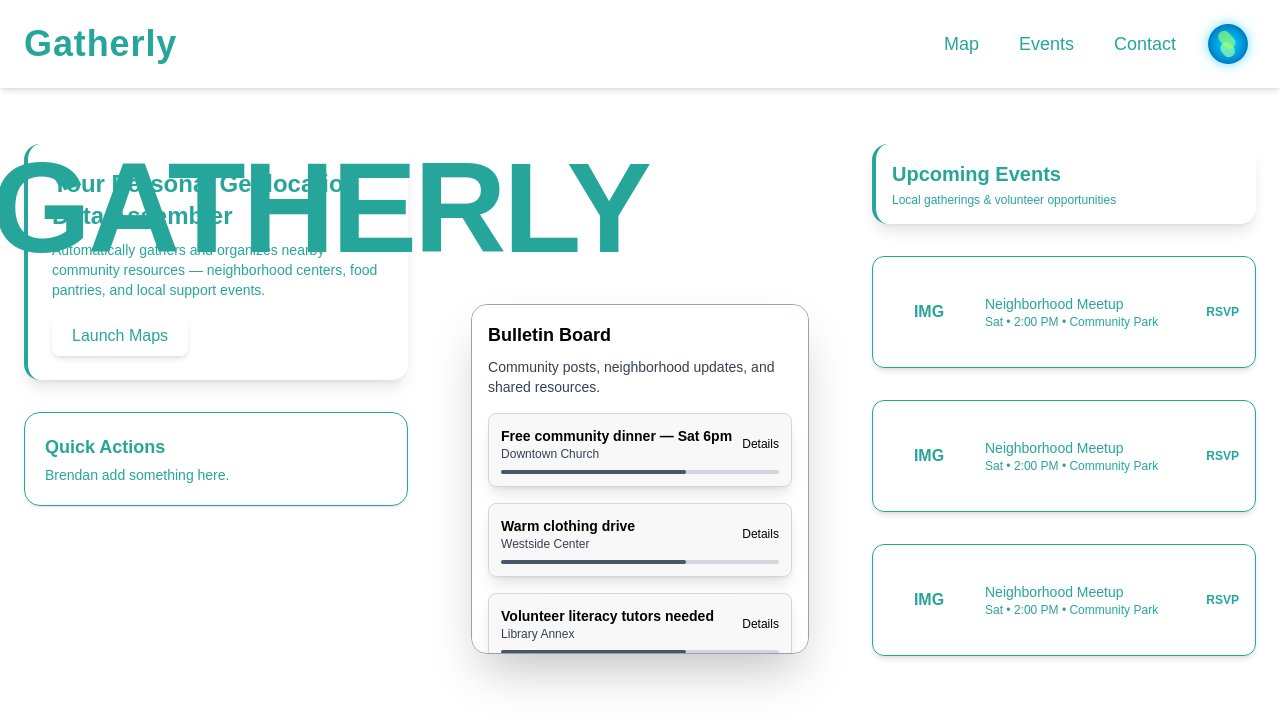
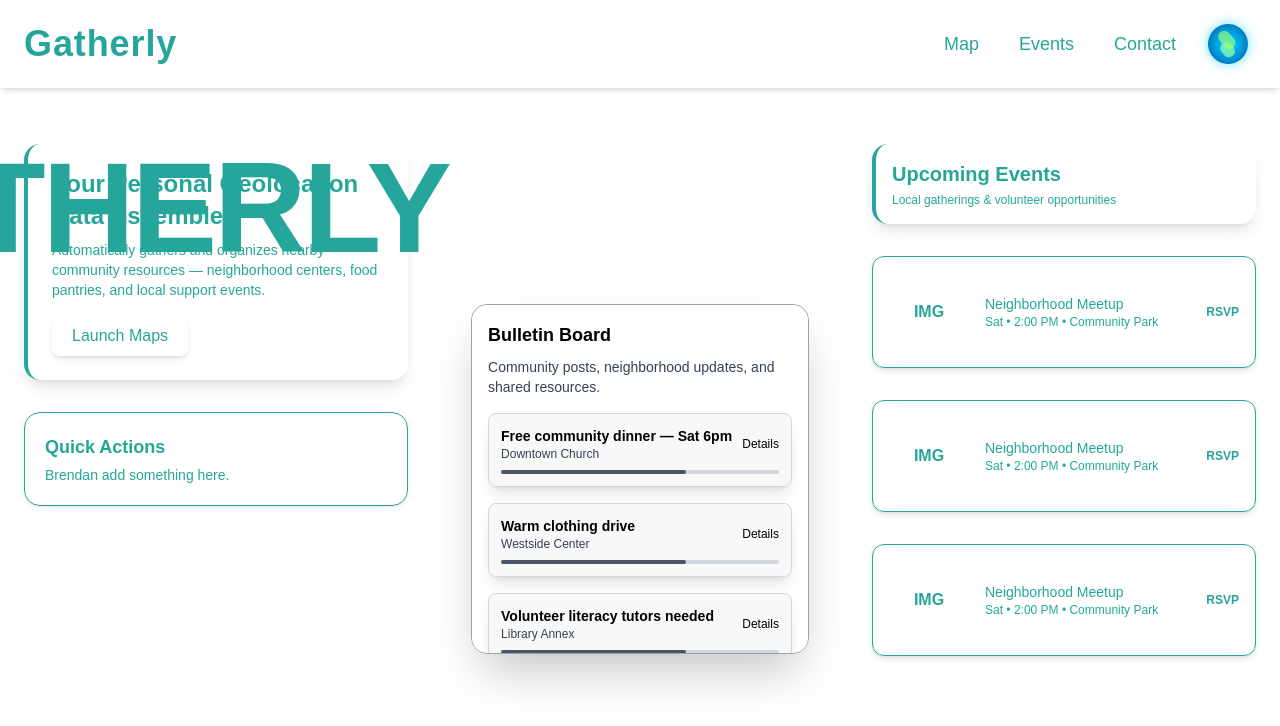
Before and after one commit to TSA-Group/tsa_group_starter, a Next.js app: page / in a window 1280 px wide. Shown: the top 726 px of the page. Built offline with nearby package versions, Linux system fonts and the light colour scheme.

Commit message:
Update page.tsx

```diff
--- a/app/page.tsx
+++ b/app/page.tsx
@@ -90,7 +90,7 @@ export default function Home() {
             style={{ fontFamily: "TAN Buster, sans-serif" }}
             variants={cardPop}
             animate={{
-              x: [-320, -360, -320],
+              x: [-520, -560, -520],
               y: [0, -6, 0],
               transition: { duration: 2.5, ease: easeInOut },
             }}
```
